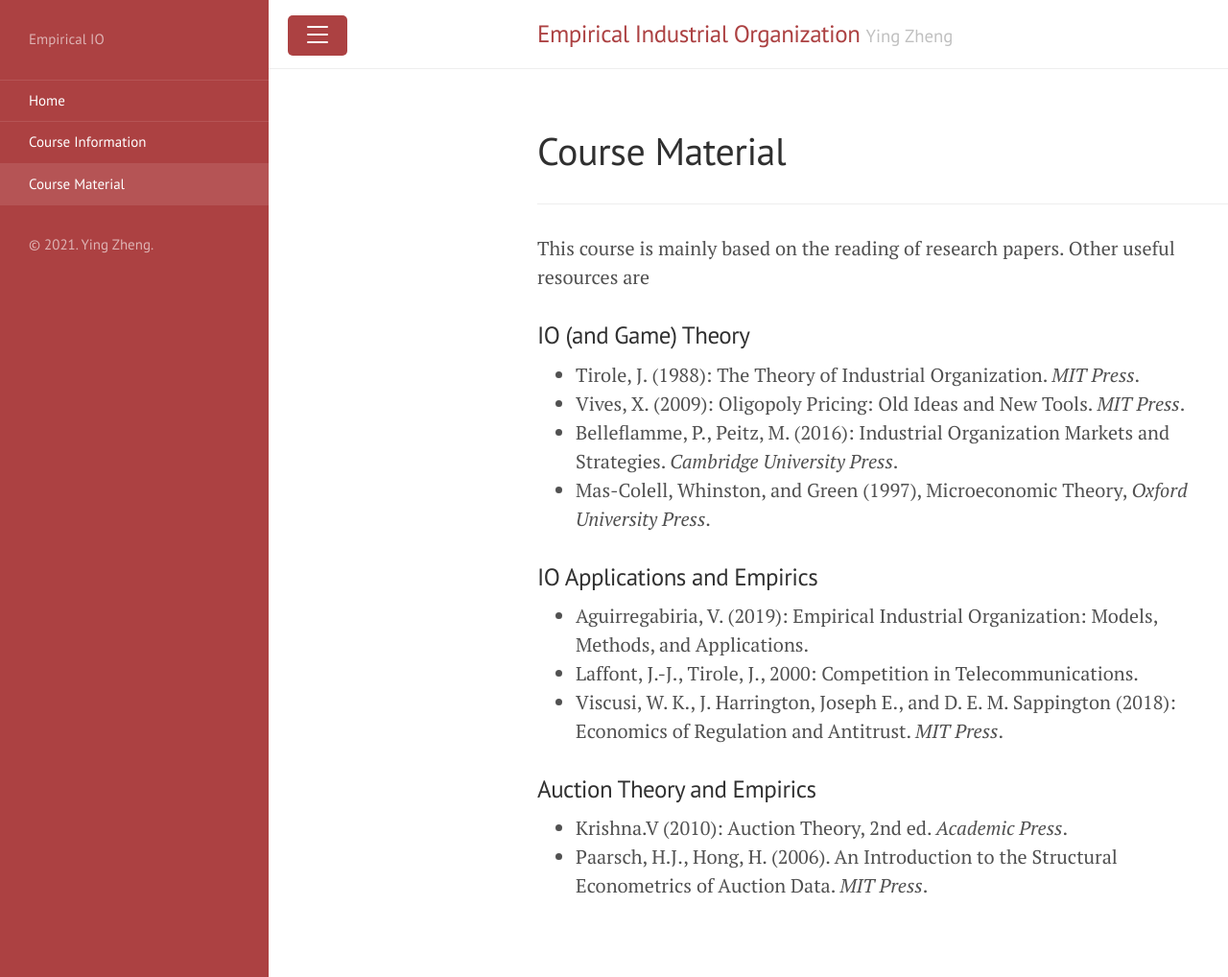
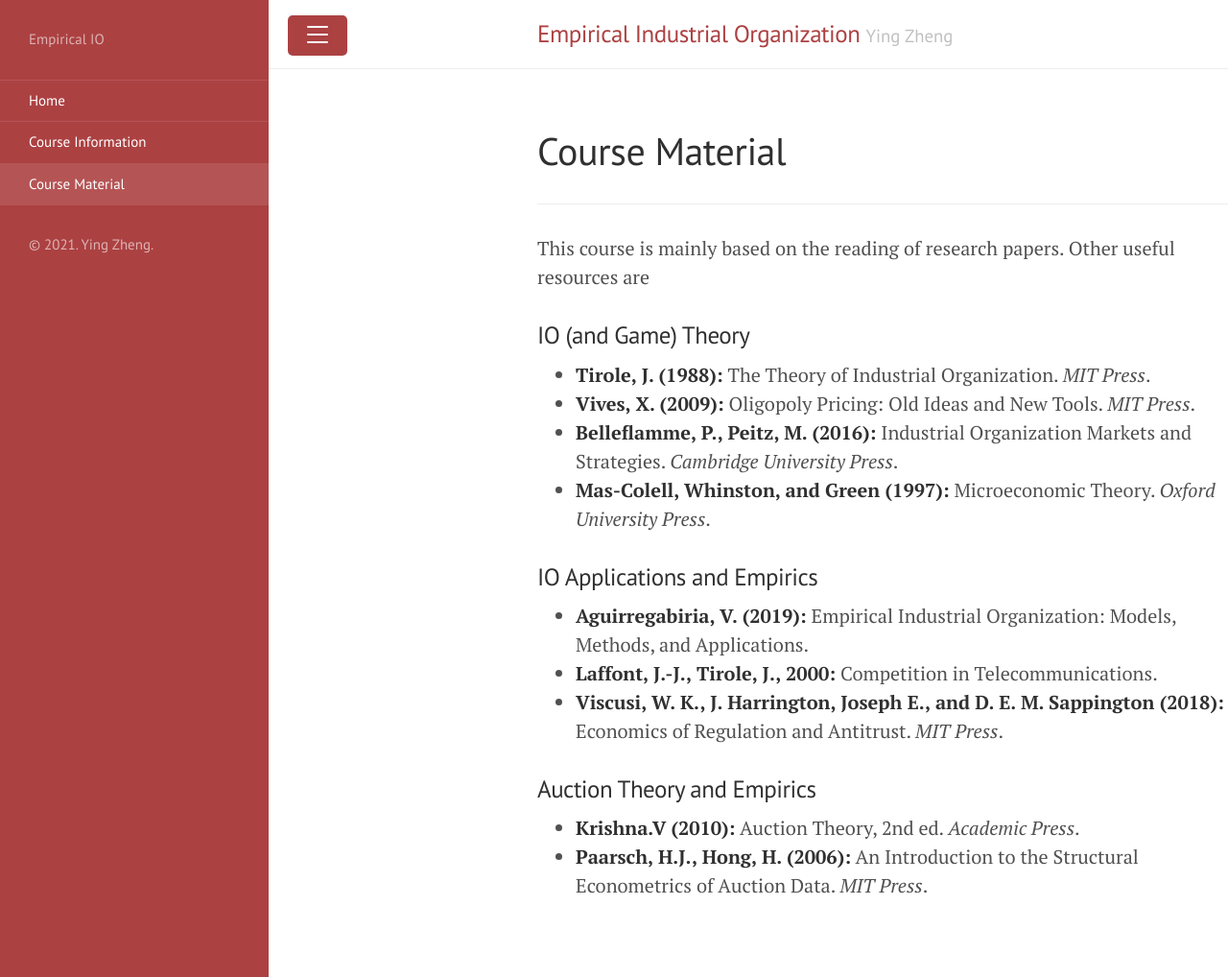
Before and after one commit to yingzheng-econ/Empirical-IO-Course, a Jekyll site: the page built from Course_material.md, in a window 1280 px wide and 1018 px high. Shown: the whole window at 96% size. Built offline with Jekyll 4.4.1, drawn with Linux system fonts in a browser that asks for light colours.

```diff
--- a/Course_material.md
+++ b/Course_material.md
@@ -8,16 +8,16 @@ order: 2
 This course is mainly based on the reading of research papers. Other useful resources are
 
 ### IO (and Game) Theory
-- Tirole, J. (1988): The Theory of Industrial Organization. *MIT Press*.
-- Vives, X. (2009): Oligopoly Pricing: Old Ideas and New Tools. *MIT Press*.
-- Belleflamme, P., Peitz, M. (2016): Industrial Organization Markets and Strategies. *Cambridge University Press*.
-- Mas-Colell, Whinston, and Green (1997), Microeconomic Theory, *Oxford University Press*.
+- **Tirole, J. (1988):** The Theory of Industrial Organization. *MIT Press*.
+- **Vives, X. (2009):** Oligopoly Pricing: Old Ideas and New Tools. *MIT Press*.
+- **Belleflamme, P., Peitz, M. (2016):** Industrial Organization Markets and Strategies. *Cambridge University Press*.
+- **Mas-Colell, Whinston, and Green (1997):** Microeconomic Theory. *Oxford University Press*.
 
 ### IO Applications and Empirics
-- Aguirregabiria, V. (2019): Empirical Industrial Organization: Models, Methods, and Applications.
-- Laffont, J.-J., Tirole, J., 2000: Competition in Telecommunications.
-- Viscusi, W. K., J. Harrington, Joseph E., and D. E. M. Sappington (2018): Economics of Regulation and Antitrust. *MIT Press*.
+- **Aguirregabiria, V. (2019):** Empirical Industrial Organization: Models, Methods, and Applications.
+- **Laffont, J.-J., Tirole, J., 2000:** Competition in Telecommunications.
+- **Viscusi, W. K., J. Harrington, Joseph E., and D. E. M. Sappington (2018):** Economics of Regulation and Antitrust. *MIT Press*.
 
 ### Auction Theory and Empirics
-- Krishna.V (2010): Auction Theory, 2nd ed. *Academic Press*.
-- Paarsch, H.J., Hong, H. (2006). An Introduction to the Structural Econometrics of Auction Data. *MIT Press*.
+- **Krishna.V (2010):** Auction Theory, 2nd ed. *Academic Press*.
+- **Paarsch, H.J., Hong, H. (2006):** An Introduction to the Structural Econometrics of Auction Data. *MIT Press*.
```
